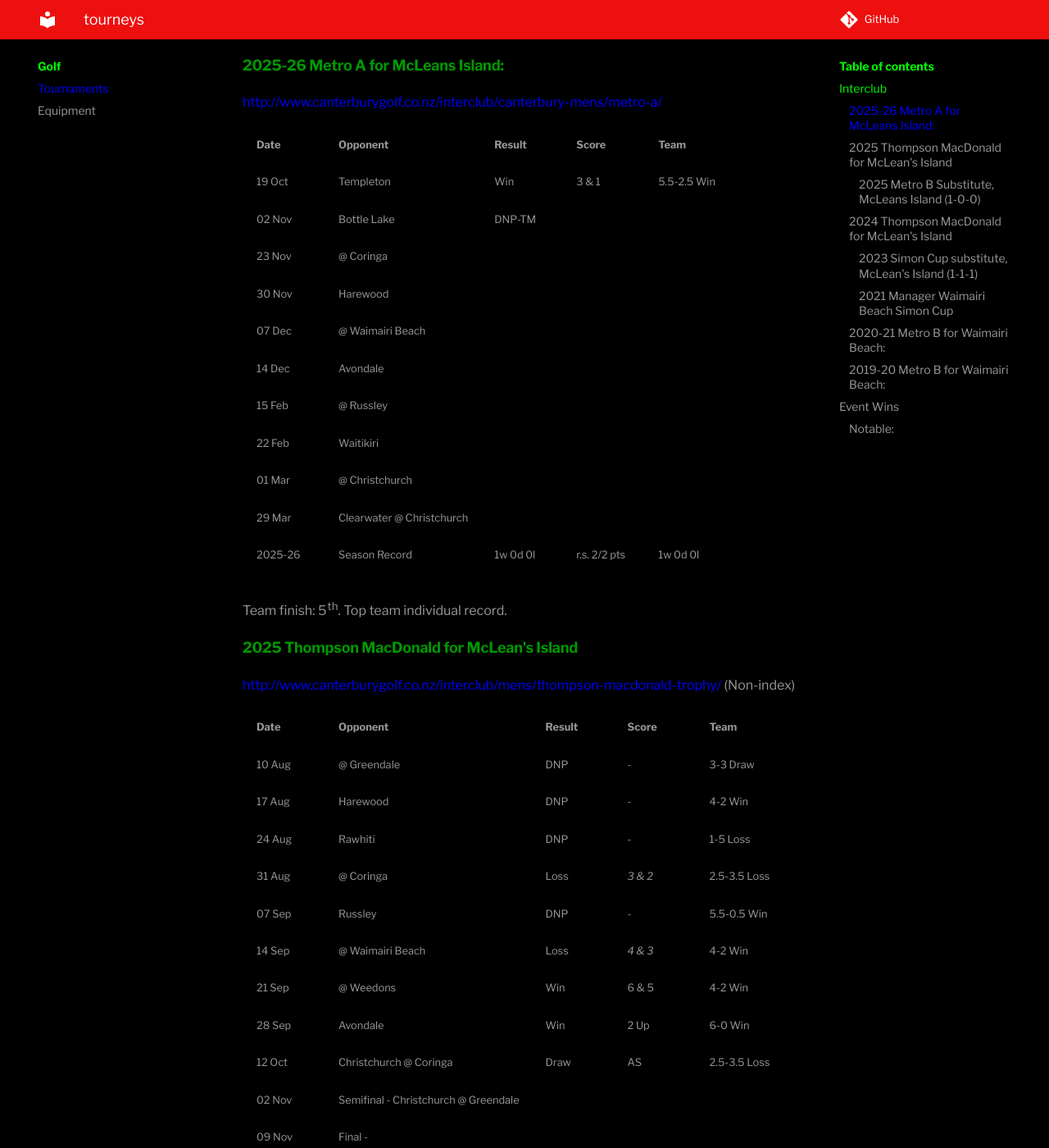
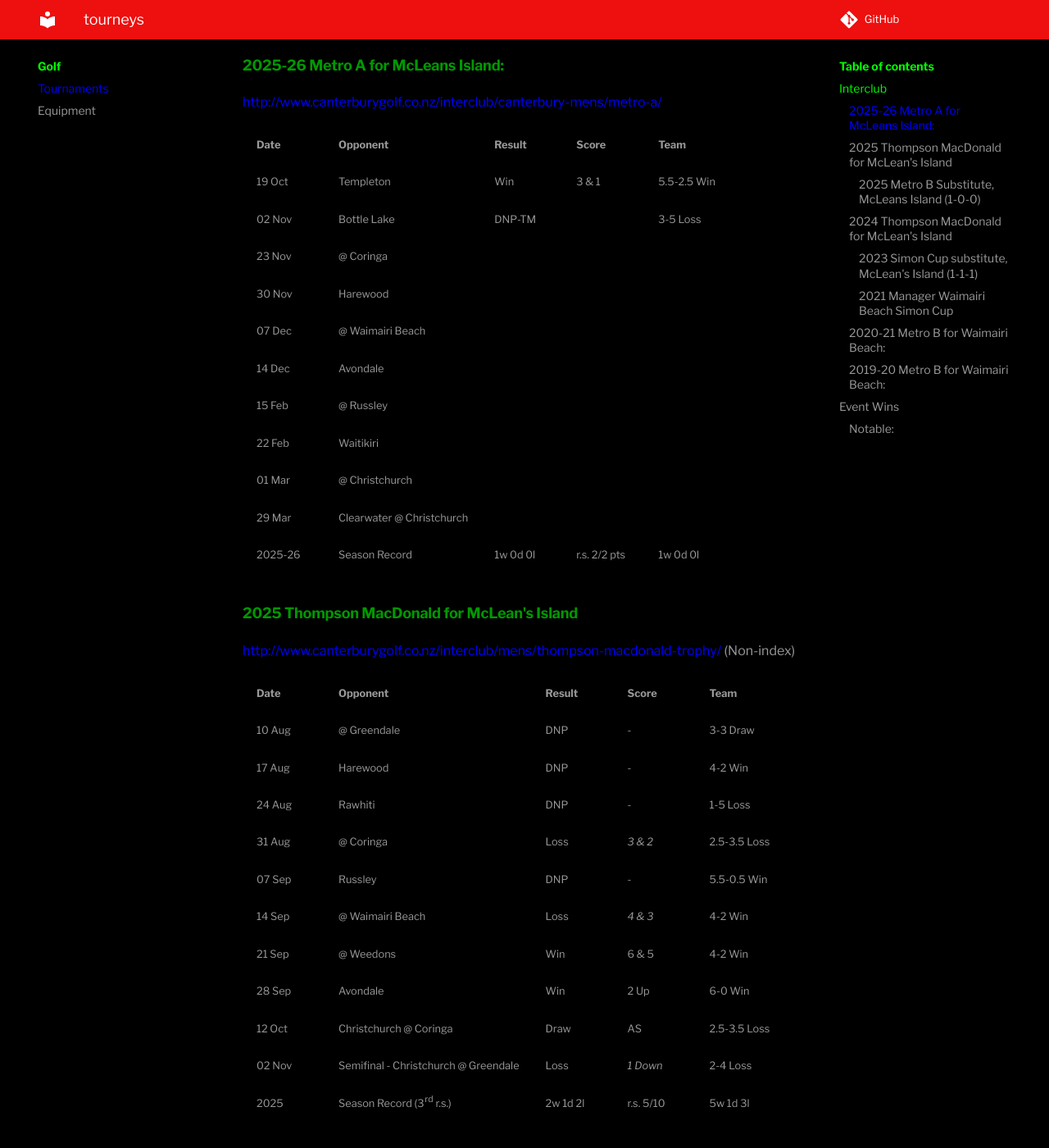
Before and after one commit to matchavez/matchavez.github.io, an MkDocs documentation site: the page built from docs/golf/tourneys.md, in a window 1280 px wide and 1400 px high, scrolled down 215 px. Shown: the whole window at 82% size. Built offline with MkDocs 1.6.1 and Material for MkDocs 9.7.7, drawn with Linux system fonts in a browser that asks for light colours; comment, search, counter and statistics services are not loaded.

Commit message:
[PUBLISHER] Merge #81

```diff
--- a/docs/golf/tourneys.md
+++ b/docs/golf/tourneys.md
@@ -13,7 +13,7 @@
 | Date    | Opponent                  | Result   | Score        | Team        |
 | ------- | ------------------------- | -------- | ------------ | ----------- |
 | 19 Oct  | Templeton                 | Win      | 3 & 1        | 5.5-2.5 Win |
-| 02 Nov  | Bottle Lake               | DNP-TM   |              |             |
+| 02 Nov  | Bottle Lake               | DNP-TM   |              | 3-5 Loss    |
 | 23 Nov  | @ Coringa                 |          |              |             |
 | 30 Nov  | Harewood                  |          |              |             |
 | 07 Dec  | @ Waimairi Beach          |          |              |             |
@@ -24,7 +24,7 @@
 | 29 Mar  | Clearwater @ Christchurch |          |              |             |
 | 2025-26 | Season Record             | 1w 0d 0l | r.s. 2/2 pts | 1w 0d 0l    |
 
-Team finish: 5th. Top team individual record.
+
 
 #### 2025 Thompson MacDonald for McLean's Island
 [http://www.canterburygolf.co.nz/interclub/mens/thompson-macdonald-trophy/ ](https://www.canterburygolf.co.nz/thompson-macdonald-trophy/)(Non-index)
@@ -40,8 +40,7 @@
 | 21 Sep | @ Weedons                            | Win      | 6 & 5     | 4-2 Win      |
 | 28 Sep | Avondale                             | Win      | 2 Up      | 6-0 Win      |
 | 12 Oct | Christchurch @ Coringa               | Draw     | AS        | 2.5-3.5 Loss |
-| 02 Nov | Semifinal - Christchurch @ Greendale |          |           |              |
-| 09 Nov | Final -                              |          |           |              |
+| 02 Nov | Semifinal - Christchurch @ Greendale | Loss     | _1 Down_  | 2-4 Loss     |
 | 2025   | Season Record (3rd r.s.)             | 2w 1d 2l | r.s. 5/10 | 5w 1d 3l     |
 
 
```
